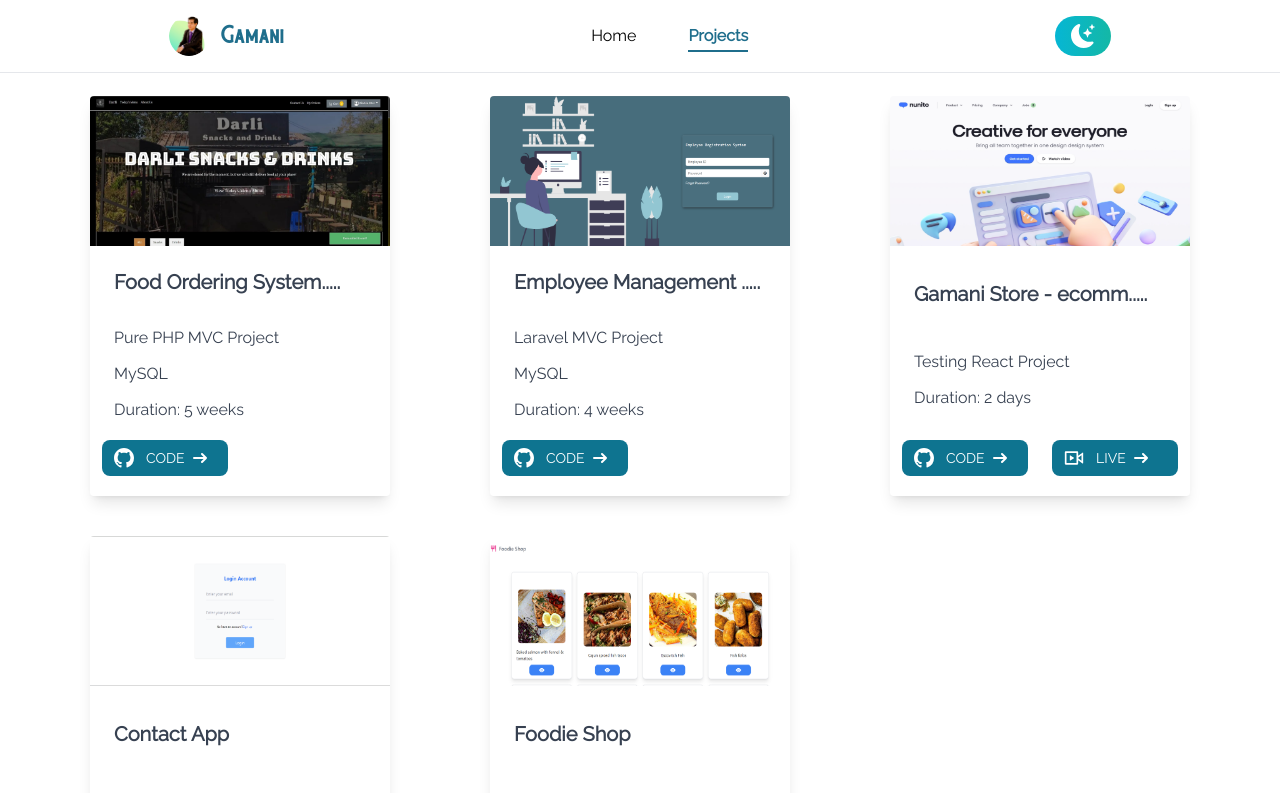
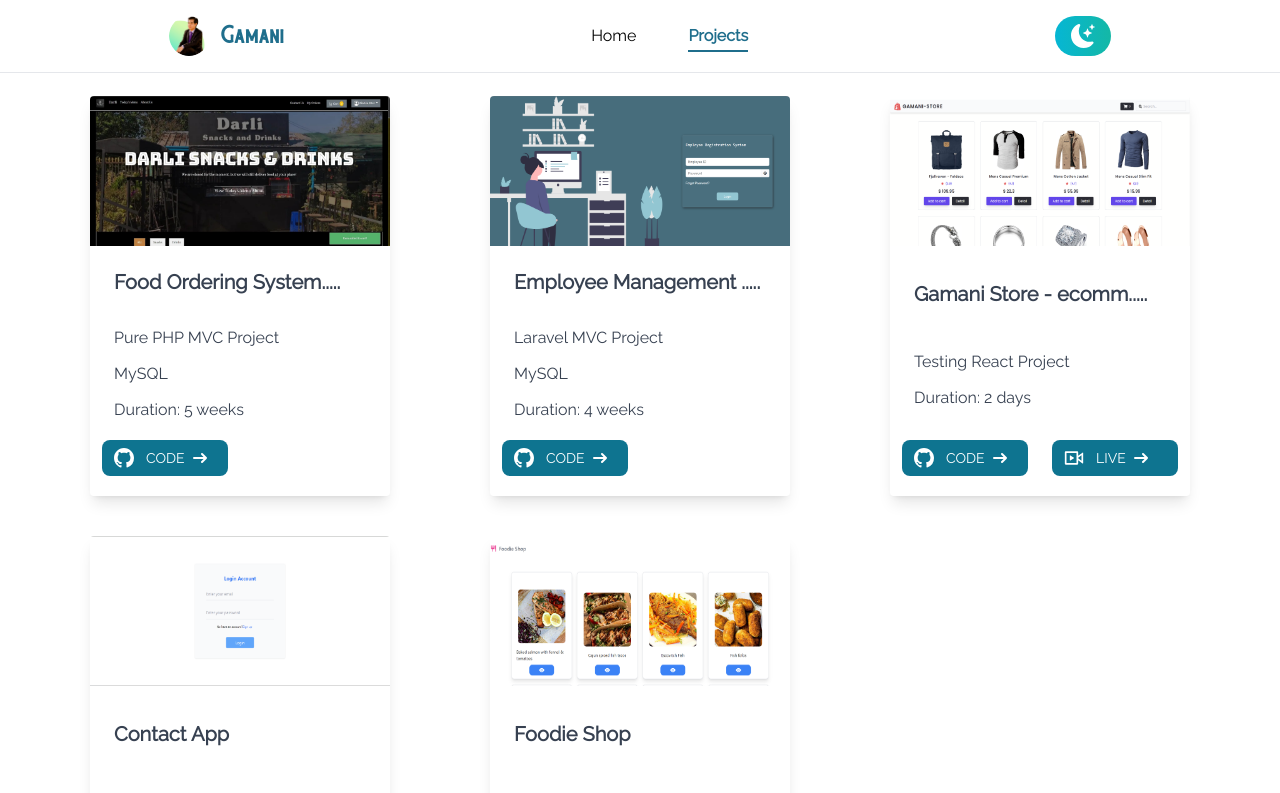
Before and after one commit to mrzinlinhtet/myportfolio, a React (Vite) app: page /projects in a window 1280 px wide. Shown: the top 793 px of the page. Built offline with nearby package versions, Linux system fonts and the light colour scheme; a web font is replaced by a local one.

Commit message:
add gamanistore img

```diff
--- a/src/pages/Projects.jsx
+++ b/src/pages/Projects.jsx
@@ -29,7 +29,7 @@ const Projects = () => {
     },
     {
       project_name: "Gamani Store - ecommerce",
-      project_img: "comingsoon.png",
+      project_img: "gamanistore.png",
       project_type: "Testing React Project",
       user_lang: "",
       duration: "Duration: 2 days",
```
Also changed, not shown: public/comingsoon.png (deleted), public/gamanistore.png (added).
